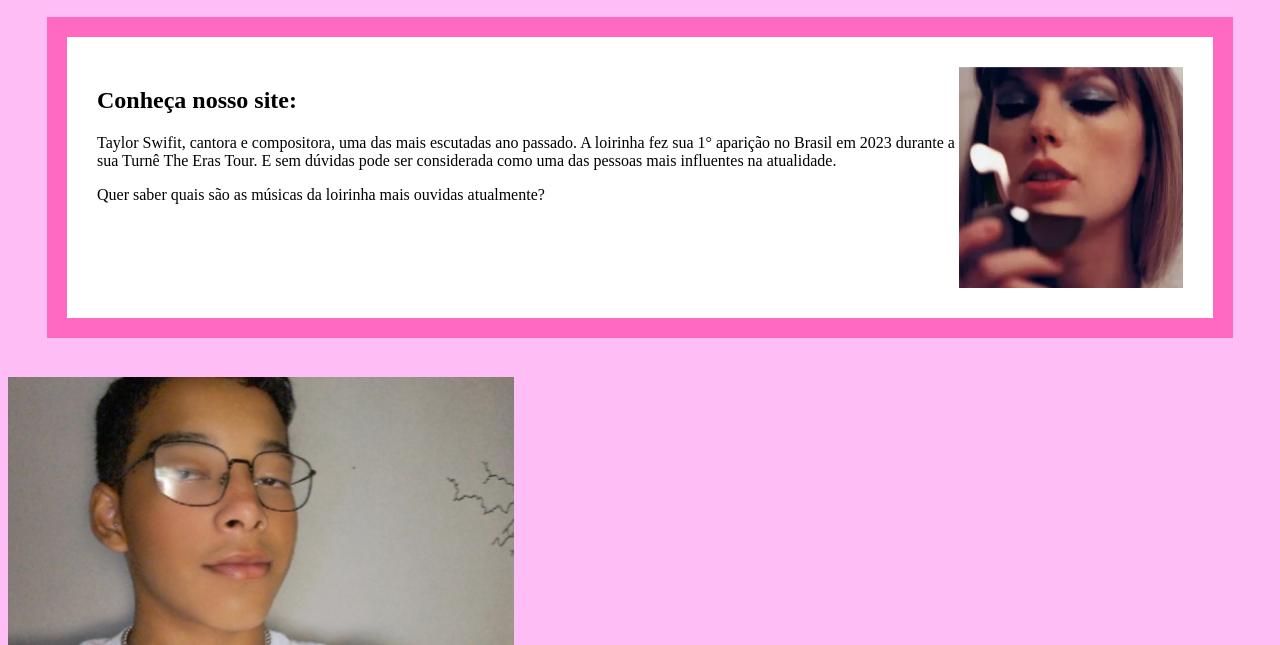
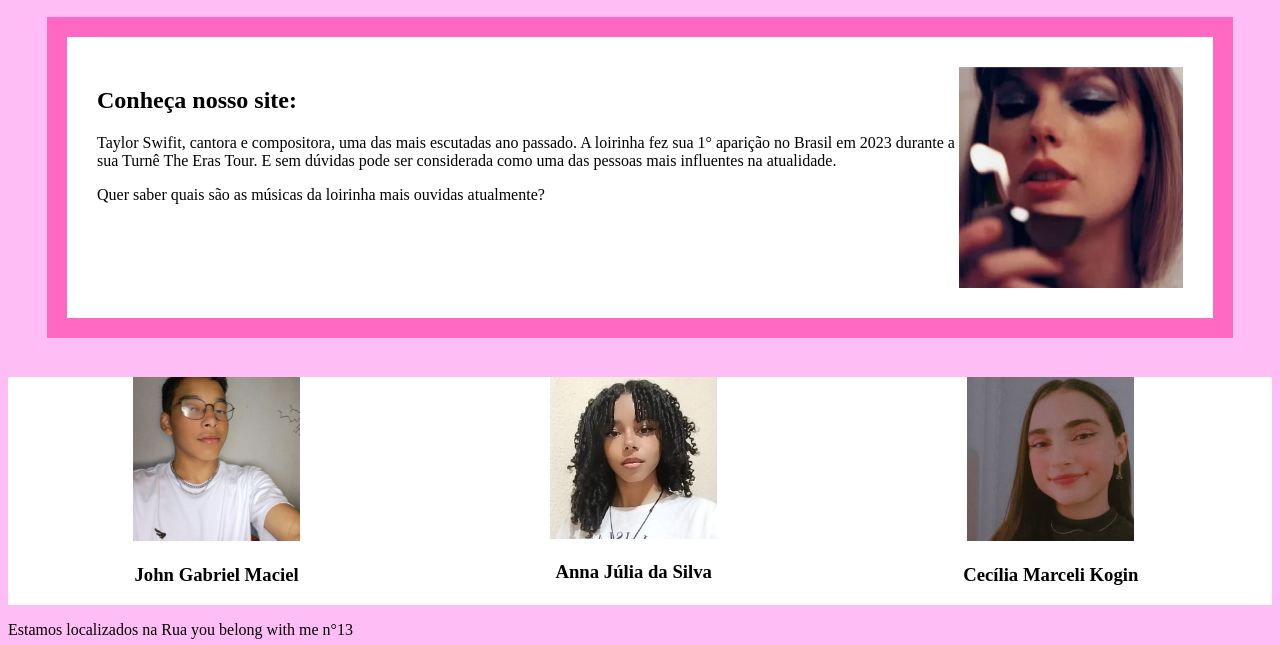
Before and after one commit to coquettes/-coquettes, a plain HTML site: page index.html in a window 1280 px wide. Shown: the part 155-800 px from the top of the page. Drawn offline with Linux system fonts and the light colour scheme.

Commit message:
x;;;;;;x;;x;x;x;x;;;;;;;;;xxxx;;;

```diff
--- a/index.html
+++ b/index.html
@@ -27,7 +27,7 @@
     <img class="img-into" src="image 4 (1).png" alt="taylor swift">
 
 </section>
-<section class="equipe">
+<section id="equipe">
 
     <div>
         <img class="fotoequipe" src="Screenshot_20240404_074143_Gallery 1john.png" alt="john">
```
